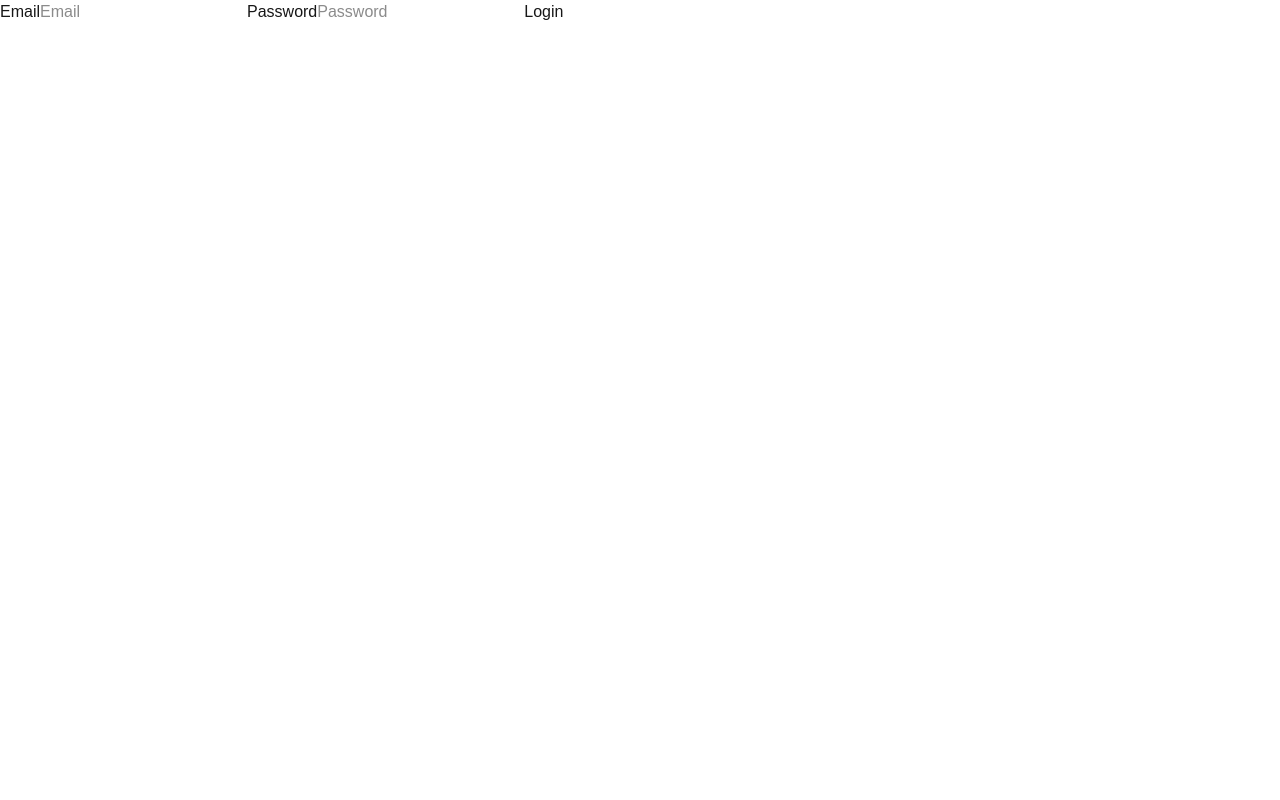
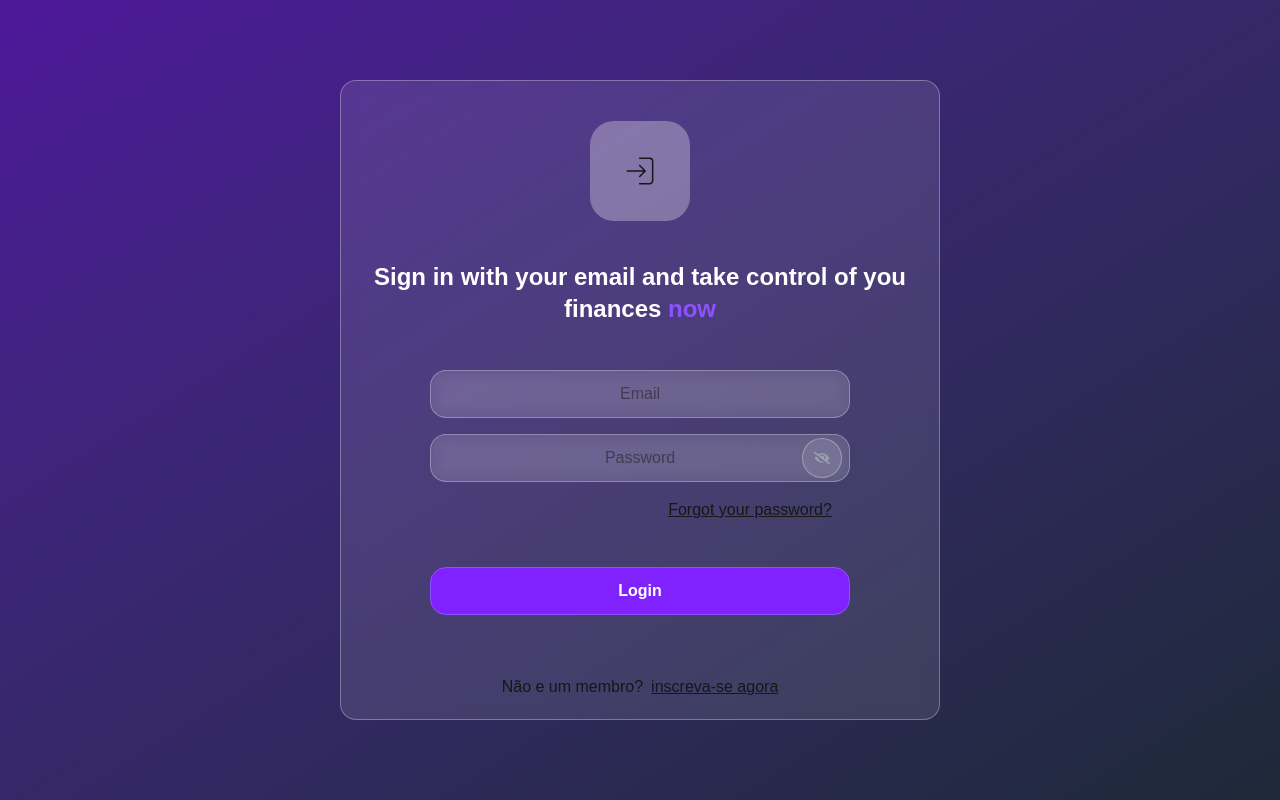
Before and after one commit to Guelmcf/Finance-Protocol, a Next.js app: page /login in a window 1280 px wide. Built offline with nearby package versions, Linux system fonts and the light colour scheme.

Commit message:
feat: add the layout and stylization for the login page

```diff
--- a/app/login/page.tsx
+++ b/app/login/page.tsx
@@ -3,11 +3,16 @@
 import { createClient } from "@/utils/supabase/client";
 import { useState } from "react";
 import { useRouter } from "next/navigation";
+import { CiLogin } from "react-icons/ci";
+import { FaEye } from "react-icons/fa";
+import { FaEyeSlash } from "react-icons/fa";
+
 
 export default function LoginPage() {
     const [email, setEmail] = useState("");
     const [password, setPassword] = useState("");
     const router = useRouter();
+    const [passSee, setPassSee] = useState(false);
 
     async function handleLogin() {
         try{
@@ -19,30 +24,67 @@ export default function LoginPage() {
         }
     }
 
+    function handleChange() {
+        setPassSee(!passSee);
+    }
+
+
     return (
-        <div>
-            <form action="" onSubmit={(e) => {
+        <div className="flex items-center justify-center h-screen bg-gradient-to-br from-violet-900 to-gray-800">
+            <div className="backdrop-blur-sm bg-white/10 border border-white/30 rounded-2xl w-150 h-160">
+                <form className="flex items-center justify-center h-full flex-col gap-10"
+                action="" onSubmit={(e) => {
                 e.preventDefault();
                 handleLogin();
             }}>
-                <label htmlFor="email">Email</label>
+                <div className="flex items-center justify-center h-25 w-25 text-center bg-white/30 rounded-3xl mt-10 text-4xl mb-"><CiLogin /></div>
+                <h1 className="text-center text-white text-2xl font-bold">Sign in with your email and take control of you finances <span className="text-violet-500 text-bold">now</span></h1>
+                <div className="flex flex-col items-center gap-4 flex-1 justify-center">
                 <input
+                    className="
+                    flex items-center justify-center text-center
+                    backdrop-blur-sm bg-white/10 border border-white/30 rounded-2xl h-12 w-105
+                    hover:bg-white/20 transition-colors duration-300
+                    active:bg-white/30"
                     type="email"
                     id="email"
                     placeholder="Email"
                     value={email}
                     onChange={(e) => setEmail(e.target.value)}
                 />
-                <label htmlFor="password">Password</label>
+                <div className="relative flex items-center">
                 <input
-                    type="password"
+                    className="
+                    flex items-center justify-center text-center
+                    backdrop-blur-sm bg-white/10 border border-white/30 rounded-2xl h-12 w-105
+                    hover:bg-white/20 transition-colors duration-300
+                    active:bg-white/30"
+                    type={passSee ? "text" : "password"}
                     id="password"
                     placeholder="Password"
                     value={password}
                     onChange={(e) => setPassword(e.target.value)}
                 />
-                <button type="submit">Login</button>
+                <button onClick={handleChange} type="button"
+                className="bg-white/10 border border-white/30 rounded-full h-10 w-10 absolute right-2 flex items-center justify-center hover:bg-white/20 transition-colors duration-300 active:bg-white/30">
+                {passSee ? <FaEye className="text-gray-400" /> : <FaEyeSlash className="text-gray-400" />}
+                </button>
+                </div>
+                <a href="/forgot-password" className="underline ml-55 text-2xs hover:text-violet-800">Forgot your password?</a>
+                </div>
+                <button type="submit"
+                className="
+                flex items-center justify-center text-center text-white font-semibold
+                bg-violet-600 border border-violet-500 rounded-2xl h-12 w-105
+                hover:bg-violet-850 transition-colors duration-300
+                active:bg-violet-800"
+                >Login
+                </button>
+                <h3 className="flex items-center justify-center text-center mt-5 mb-5">Não e um membro?
+                <a href="/register" className="ml-2 underline hover:text-violet-800">inscreva-se agora</a>
+            </h3>
             </form>
+            </div>
         </div>
     );
 }
--- a/package.json
+++ b/package.json
@@ -15,7 +15,8 @@
     "dotenv": "^17.3.1",
     "next": "16.2.0",
     "react": "19.2.4",
-    "react-dom": "19.2.4"
+    "react-dom": "19.2.4",
+    "react-icons": "^5.6.0"
   },
   "devDependencies": {
     "@tailwindcss/postcss": "^4",
```
Also changed, not shown: 1 other file (tests, documents, lock files or other folders).
